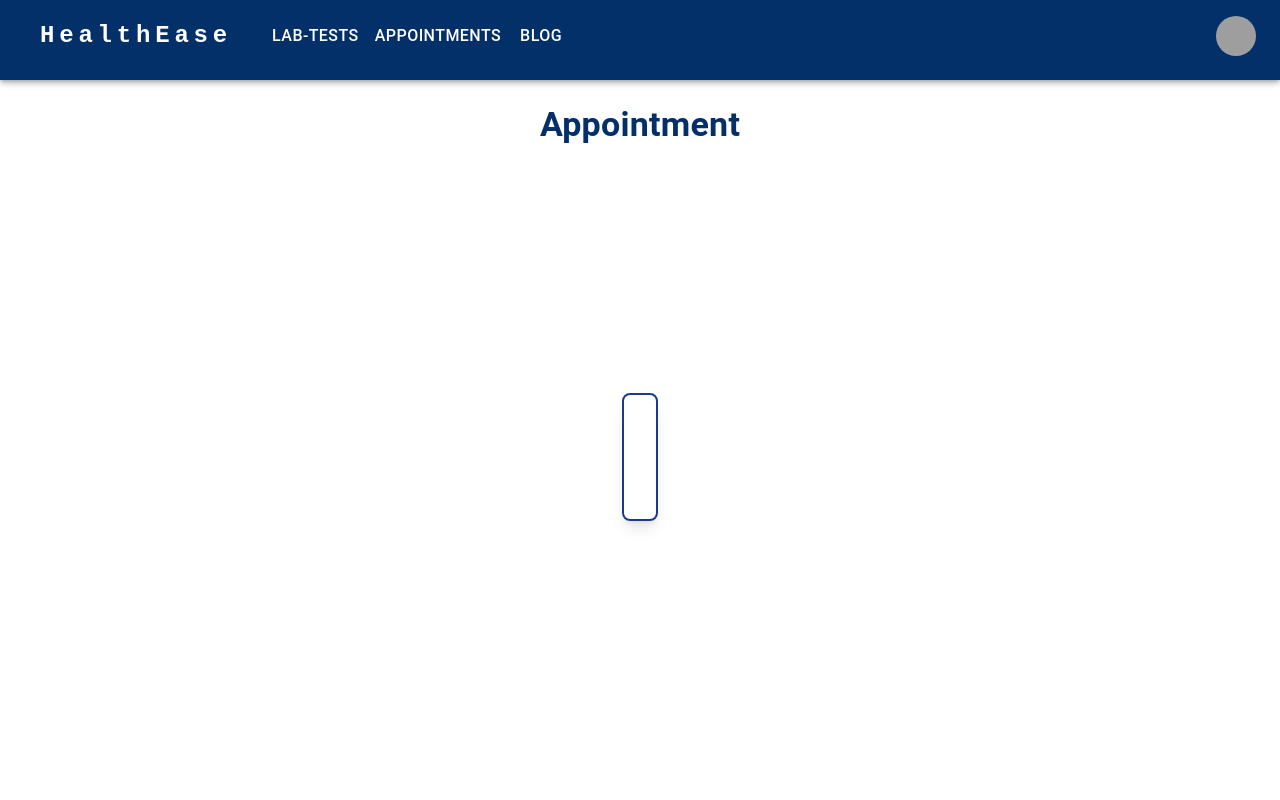
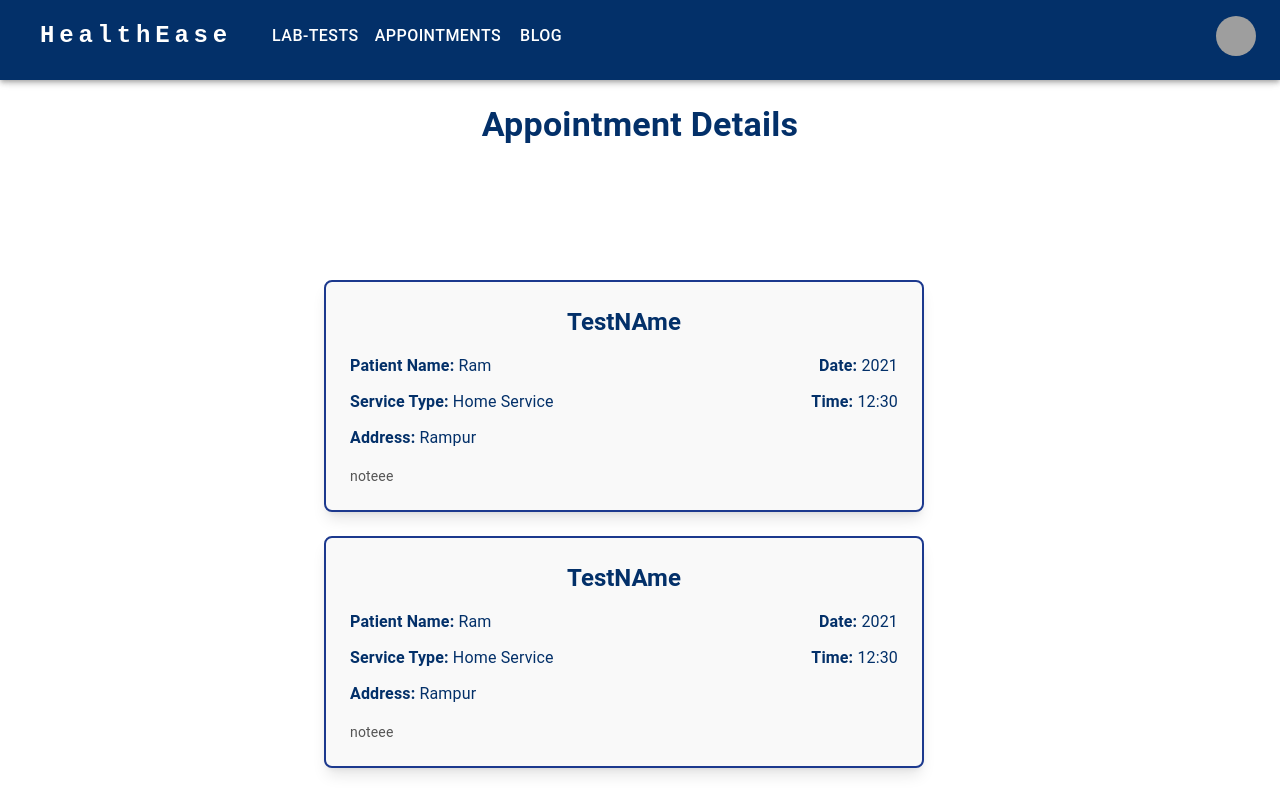
Before and after one commit to ssmarika/HealthEase, a Next.js app in the folder frontend/: page /appointment in a window 1280 px wide. Built offline with nearby package versions, Linux system fonts and the light colour scheme; grey boxes are pictures that could not be loaded; some icons are missing.

Commit message:
Booking functionality completed

```diff
--- a/frontend/components/Appointment.jsx
+++ b/frontend/components/Appointment.jsx
@@ -1,38 +1,31 @@
-import { Box, Pagination, Typography } from "@mui/material";
+"use client";
+import { Box, Typography } from "@mui/material";
 import React from "react";
+import AppointmentCard from "./AppointmentCard";
 
-const AppointmentPage = () => {
+const AppointmentPage = ({ booking }) => {
+  // Example booking details (replace with real data or props)
+  const exampleBooking = {
+    name: "John Doe",
+    testName: "Blood Test",
+    serviceType: "Clinic Visit",
+    address: "123 Main Street, Springfield",
+    note: "Please arrive 10 minutes early.",
+    date: "May 10, 2025",
+    time: "10:30 AM",
+  };
+
+  const bookingDetails = booking || exampleBooking; // Use passed booking details or fallback to example
+
   return (
-    <div className="flex flex-col justify-between items-center h-screen w-full mt-18 p-8 ">
+    <div className="flex flex-col justify-between items-center h-screen w-full mt-18 p-8">
       <Typography variant="h4" sx={{ color: "#033069", fontWeight: "bold" }}>
-        Appointment
+        Appointment Details
       </Typography>
       <Box className="flex flex-col space-x-8">
-        <Box className="flex flex-col justify-between items-center rounded-lg shadow-lg h-32 w-5/6 border-2 border-blue-900 p-4 hover:scale-105 hover:shadow-xl transition-transform duration-300"></Box>
+        <AppointmentCard />
+        <AppointmentCard />
       </Box>
-
-      {/* <Pagination
-        page={page}
-        count={5}
-        size="large"
-        onChange={(_, value) => {
-          setPage(value);
-        }}
-        sx={{
-          "& .MuiPaginationItem-root": {
-            color: "#033069", // Set the color of the numbers and default state
-          },
-          "& .Mui-selected": {
-            backgroundColor: "#033069", // Set the background color of the selected item
-            color: "#fff", // Set the text color of the selected item
-          },
-          "& .MuiPaginationItem-ellipsis": {
-            color: "#033069", // Set the color of the ellipsis (...)
-          },
-        }}
-      /> */}
-
-      <div></div>
     </div>
   );
 };
--- /dev/null
+++ b/frontend/components/AppointmentCard.jsx
@@ -0,0 +1,75 @@
+"use client";
+import { Box, Typography } from "@mui/material";
+import React from "react";
+
+const AppointmentCard = () => {
+  return (
+    <Box
+      className="flex flex-col rounded-lg shadow-lg border-2 border-blue-900"
+      sx={{
+        backgroundColor: "#f9f9f9",
+        width: "600px",
+        padding: "24px",
+        marginTop: "24px",
+        transition: "transform 0.3s ease, box-shadow 0.3s ease",
+        "&:hover": {
+          transform: "scale(1.03)",
+          boxShadow: "0 8px 16px rgba(0, 0, 0, 0.2)",
+        },
+      }}
+    >
+      <Typography
+        variant="h5"
+        sx={{
+          color: "#033069",
+          fontWeight: "bold",
+          textAlign: "center",
+          marginBottom: "16px",
+        }}
+      >
+        TestNAme
+      </Typography>
+
+      <Box className="flex justify-between mb-3">
+        <Typography variant="body1" sx={{ color: "#033069" }}>
+          <strong>Patient Name:</strong> Ram
+        </Typography>
+        <Typography variant="body1" sx={{ color: "#033069" }}>
+          <strong>Date:</strong> 2021
+        </Typography>
+      </Box>
+
+      <Box className="flex justify-between mb-3">
+        <Typography variant="body1" sx={{ color: "#033069" }}>
+          <strong>Service Type:</strong> Home Service
+        </Typography>
+        <Typography variant="body1" sx={{ color: "#033069" }}>
+          <strong>Time:</strong> 12:30
+        </Typography>
+      </Box>
+
+      <Typography
+        variant="body1"
+        sx={{
+          color: "#033069",
+          textAlign: "left",
+          marginBottom: "16px",
+        }}
+      >
+        <strong>Address:</strong> Rampur
+      </Typography>
+
+      <Typography
+        variant="body2"
+        sx={{
+          color: "#555",
+          textAlign: "left",
+        }}
+      >
+        noteee
+      </Typography>
+    </Box>
+  );
+};
+
+export default AppointmentCard;
--- a/frontend/components/BookingForm.jsx
+++ b/frontend/components/BookingForm.jsx
@@ -12,7 +12,7 @@ import {
   LinearProgress,
   MenuItem,
 } from "@mui/material";
-import { useQuery } from "@tanstack/react-query";
+import { useMutation, useQuery } from "@tanstack/react-query";
 import { Formik } from "formik";
 import { useParams, useRouter } from "next/navigation";
 import React from "react";
@@ -24,6 +24,17 @@ const BookingForm = () => {
     queryKey: ["test-info-id"],
     queryFn: async () => {
       return await $axios.get(`/labtest/listbyid/${params.id}`);
+    },
+  });
+
+  const { isLoading, error, mutate } = useMutation({
+    mutationKey: ["make-booking"],
+    mutationFn: async (values) => {
+      return await $axios.post(`/booking/post/${params.id}`, values, {
+        headers: {
+          Authorization: `Bearer ${window.localStorage.getItem("token")}`,
+        },
+      });
     },
   });
 
@@ -42,11 +53,18 @@ const BookingForm = () => {
         Test: {test?.name || "Loading..."}
       </Typography>
       <Formik
-        initialValues={{ name: "", address: "", serviceType: "", note: "" }}
+        initialValues={{
+          name: "",
+          address: "",
+          serviceType: "",
+          note: "",
+          date: "",
+          time: "",
+        }}
         validationSchema={bookingValidationSchema}
         onSubmit={(values) => {
           console.log(values);
-          //   mutate(values);
+          mutate(values);
         }}
       >
         {(formik) => {
@@ -123,6 +141,35 @@ const BookingForm = () => {
                   </Typography>
                 )}
               </div>
+              <div>
+                <TextField
+                  fullWidth
+                  type="date"
+                  label="Date"
+                  InputLabelProps={{ shrink: true }}
+                  {...formik.getFieldProps("date")}
+                />
+                {formik.touched.date && formik.errors.date && (
+                  <Typography color="error" variant="body2">
+                    {formik.errors.date}
+                  </Typography>
+                )}
+              </div>
+
+              <div>
+                <TextField
+                  fullWidth
+                  type="time"
+                  label="Time"
+                  InputLabelProps={{ shrink: true }}
+                  {...formik.getFieldProps("time")}
+                />
+                {formik.touched.time && formik.errors.time && (
+                  <Typography color="error" variant="body2">
+                    {formik.errors.time}
+                  </Typography>
+                )}
+              </div>
 
               <div>
                 <TextField
--- a/frontend/components/LabTest.jsx
+++ b/frontend/components/LabTest.jsx
@@ -19,7 +19,6 @@ const LabTest = () => {
     },
   });
   //console.log(data);
-  console.log("This is red");
 
   const labTestList = data?.data?.testList;
   console.log(labTestList);
--- a/frontend/components/LabTestCard.jsx
+++ b/frontend/components/LabTestCard.jsx
@@ -9,7 +9,6 @@ const LabTestCard = (props) => {
   const testId = props._id;
   const router = useRouter();
   console.log(props);
-  console.log("This is red");
 
   return (
     <Box className="flex flex-col justify-between items-center rounded-lg shadow-lg w-sm h-96 border-2 border-blue-900 p-4 hover:scale-105 hover:shadow-xl transition-transform duration-300">
--- a/frontend/components/Loginpage.jsx
+++ b/frontend/components/Loginpage.jsx
@@ -19,6 +19,7 @@ const LoginPage = () => {
       window.localStorage.setItem("token", response?.data?.accessToken);
       window.localStorage.setItem("firstName", response?.data?.user?.firstName);
       window.localStorage.setItem("userRole", response?.data?.user?.role);
+      window.localStorage.setItem("id", response?.data?.user?._id);
 
       router.push("/");
     },
--- a/frontend/validation-schema/booking.validation.js
+++ b/frontend/validation-schema/booking.validation.js
@@ -5,4 +5,6 @@ export const bookingValidationSchema = yup.object({
   address: yup.string().required().trim().max(200),
   serviceType: yup.string().required().oneOf(["clinic visit", "home service"]),
   note: yup.string().max(300),
+  date: yup.date().required(),
+  time: yup.string().required(),
 });
```
